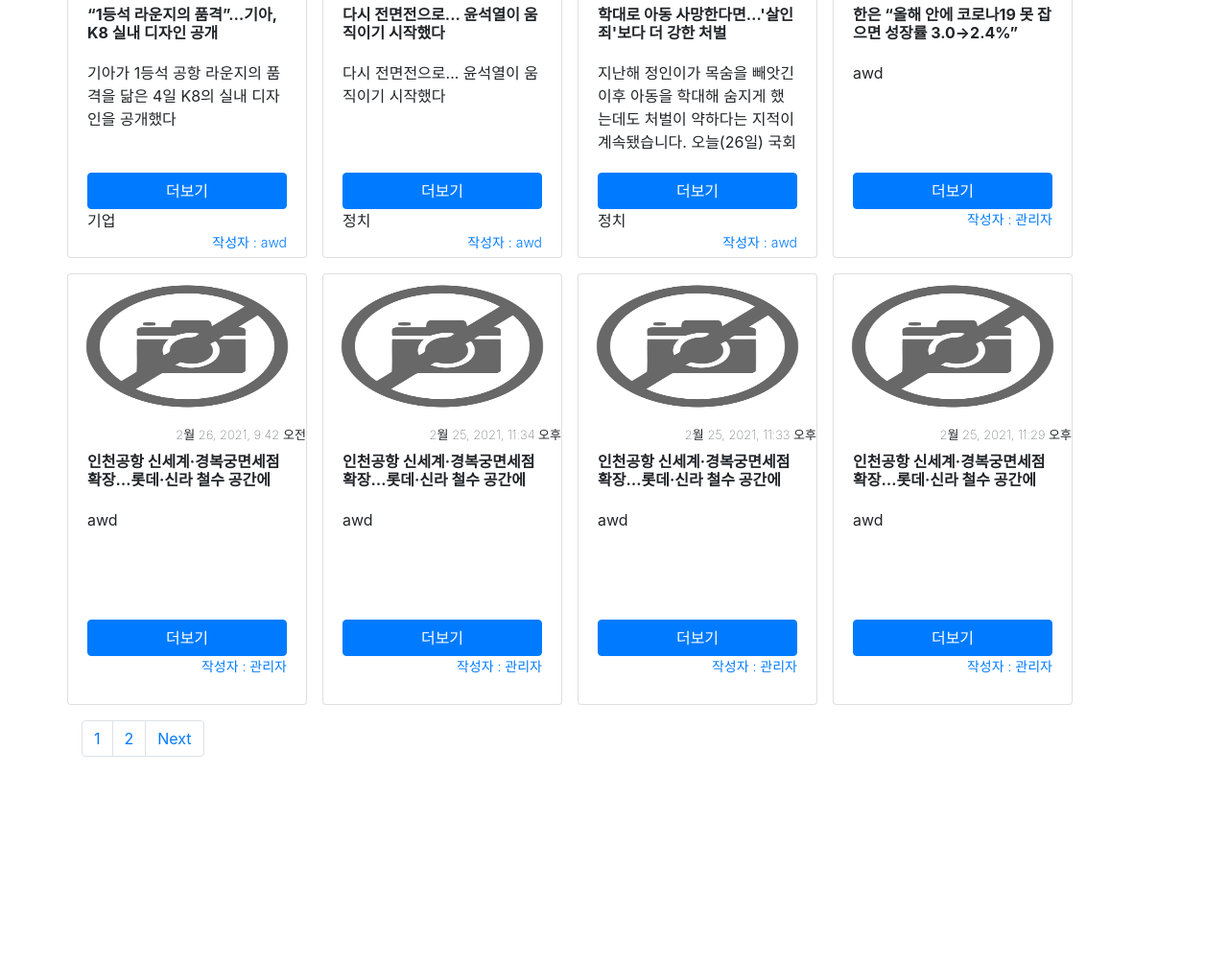
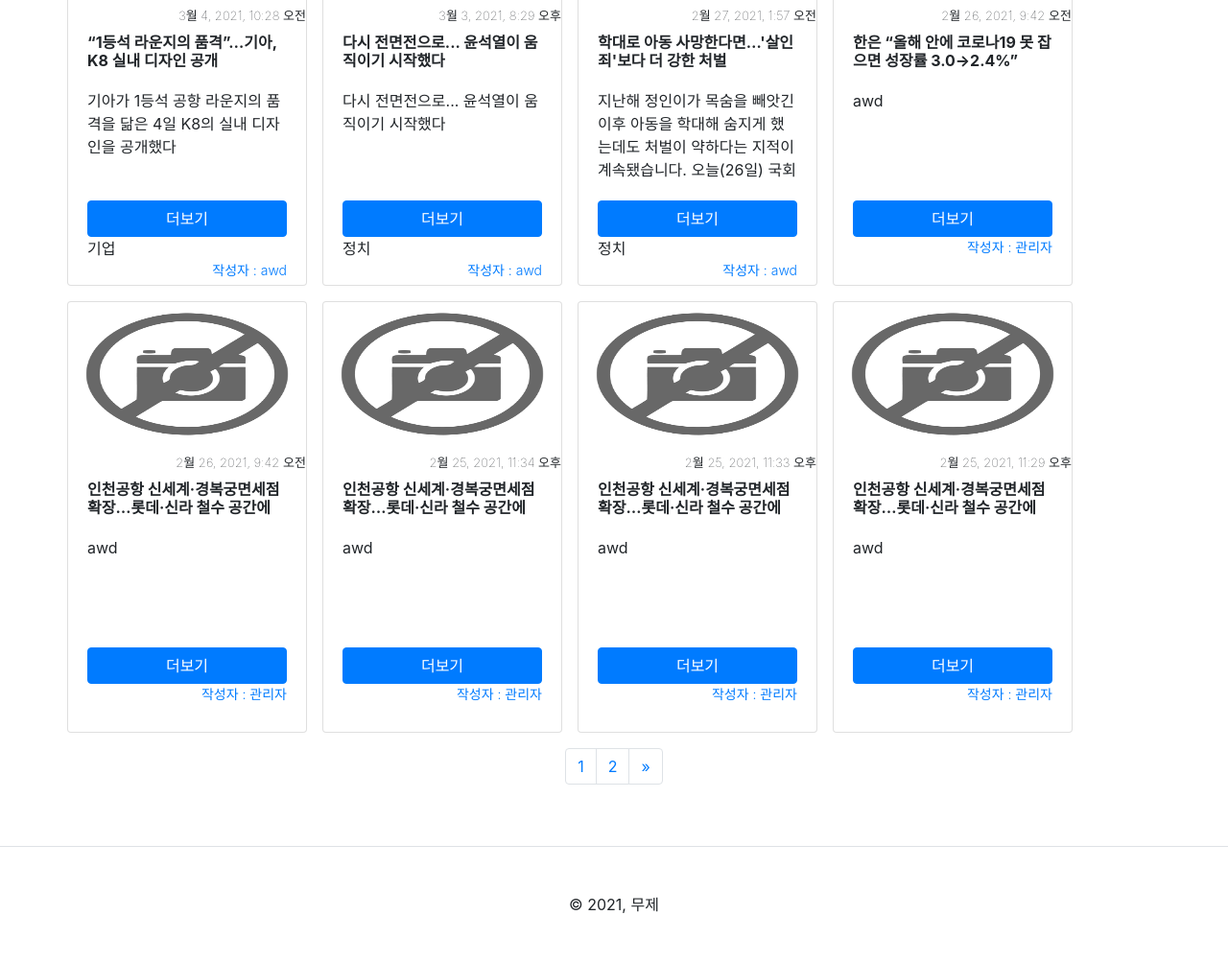
Before and after one commit to brave-jang/first_website, a Django app: page / in a window 1280 px wide. Shown: the part 758-1761 px from the top of the page at 96% size. Before the commit the page ends 1547 px from the top, so only its background shows below. Run offline with Django 3.2, Linux system fonts and the light colour scheme; data comes from the database, SQL or seed files in the repository; some libraries are stand-ins or nearby versions.

Commit message:
아마존 서버에 올리기 전

```diff
--- a/accounts/forms.py
+++ b/accounts/forms.py
@@ -5,8 +5,8 @@ from . import models
 
 
 class LoginForm(forms.Form):
-    username = forms.CharField()
-    password = forms.CharField(widget=forms.PasswordInput)
+    username = forms.CharField(label=_("아이디"))
+    password = forms.CharField(widget=forms.PasswordInput, label=_("비밀번호"))
 
     def clean(self):
         username = self.cleaned_data.get('username')
--- a/templates/accounts/login.html
+++ b/templates/accounts/login.html
@@ -6,7 +6,7 @@
 {% endblock %}
 
 {% block content %}
-<div class="container">
+<div class="container w-50">
     <div class="row">
         <div class="col-sm-6 offset-sm-3">
             <form action="" method="POST" enctype="multipart/form-data">
@@ -14,7 +14,7 @@
                 {% bootstrap_form form %}
                 {% buttons %}
                 <button type="submit" class="btn btn-primary">
-                    {{ submit_label|default:"Submit" }}
+                    {{ submit_label|default:"로그인" }}
                 </button>
                 {% endbuttons %}
             </form>
--- a/templates/layout.html
+++ b/templates/layout.html
@@ -19,8 +19,13 @@
 
     {% include 'partials/nav.html' %}
 
-    {% block content %}
-    {% endblock %}
+    <div style="margin-top: 140px;">
+        {% block content %}
+        {% endblock %}
+    </div>
+    <footer class="pt-4 my-md-5 pt-md-5 border-top d-flex justify-content-center">
+        &copy; 2021, 무제
+    </footer>
 </body>
 
 </html>
--- a/templates/partials/nav.html
+++ b/templates/partials/nav.html
@@ -1,4 +1,4 @@
-<div class="d-flex justify-content-around flex-column flex-md-row align-items-center p-3 px-md-4 mb-3 bg-white border-bottom shadow-sm">
+<div class="fixed-top d-flex justify-content-around flex-column flex-md-row align-items-center p-3 px-md-4 mb-3 bg-white border-bottom shadow-sm">
   <a href="{% url 'posts:home' %}" class="col">
     <h5 class="mr-md-auto font-weight-normal">무제</h5>
   </a>
--- /dev/null
+++ b/templates/partials/page_nav.html
@@ -0,0 +1,15 @@
+<nav aria-label="Page navigation example">
+    <ul class="pagination">
+        {% if post_list.has_previous %}
+        <li class="page-item"><a class="page-link" href="?page={{post_list.previous_page_number}}">&laquo;</a></li>
+        {% endif %}
+        {% for page in page_obj %}
+        <li class="page-item">
+            <a class="page-link" href="?page={{page}}">{{page}}</a>
+        </li>
+        {% endfor %}
+        {% if post_list.has_next %}
+        <li class="page-item"><a class="page-link" href="?page={{post_list.next_page_number}}">&raquo;</a></li>
+        {% endif %}
+    </ul>
+</nav>
--- a/templates/posts/posts_list.html
+++ b/templates/posts/posts_list.html
@@ -19,9 +19,9 @@
                 <div class="d-flex flex-column justify-content-end">
                     <a href="{% url 'posts:posts_detail' post.pk %}" class="btn btn-primary">더보기</a>
                     <div>
-                    {% for name in post.category.all %}
-                        {{name}}
-                    {% endfor %}
+                        {% for name in post.category.all %}
+                            {{name}}
+                        {% endfor %}
                     </div>
                     <div class="text-right font-weight-light" style="font-size: 14px;">
                         <a href="{% url 'accounts:profile' post.user.pk%}">
@@ -32,21 +32,8 @@
             </div>
         </div>
         {% endfor %}
+        <div class="d-flex justify-content-center w-100">
+            {% include 'partials/page_nav.html' %}
+        </div>
     </div>
-    <nav aria-label="Page navigation example">
-        <ul class="pagination">
-            {% if post_list.has_previous %}
-            <li class="page-item"><a class="page-link" href="?page={{post_list.previous_page_number}}">Previous</a></li>
-            {% endif %}
-            {% for page in page_obj %}
-            <li class="page-item">
-                <a class="page-link" href="?page={{page}}">{{page}}</a>
-            </li>
-            {% endfor %}
-            {% if post_list.has_next %}
-            <li class="page-item"><a class="page-link" href="?page={{post_list.next_page_number}}">Next</a></li>
-            {% endif %}
-        </ul>
-    </nav>
-</div>
-{% endblock %}
+    {% endblock %}
```
Also changed, not shown: requirements-dev.txt (added, +47 -0 lines), requirements.txt (added, +25 -0 lines), 인천공항 신세계·경복궁면세점 확장…롯데·신라 철수 공간에.jpg (deleted), 4 other files.
